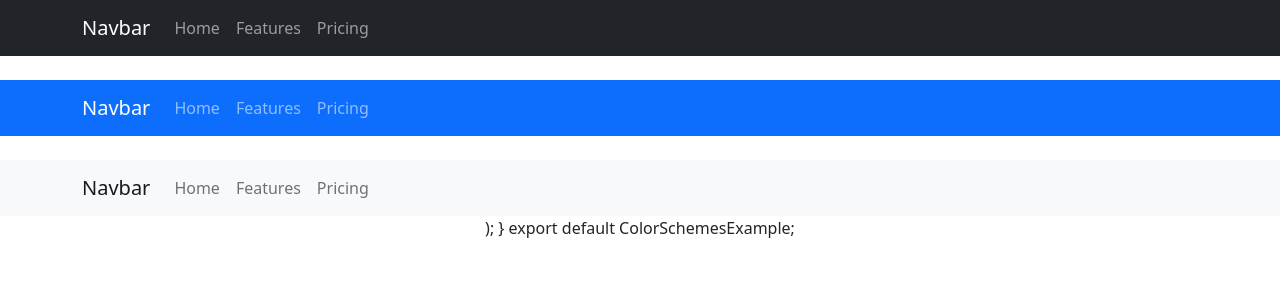
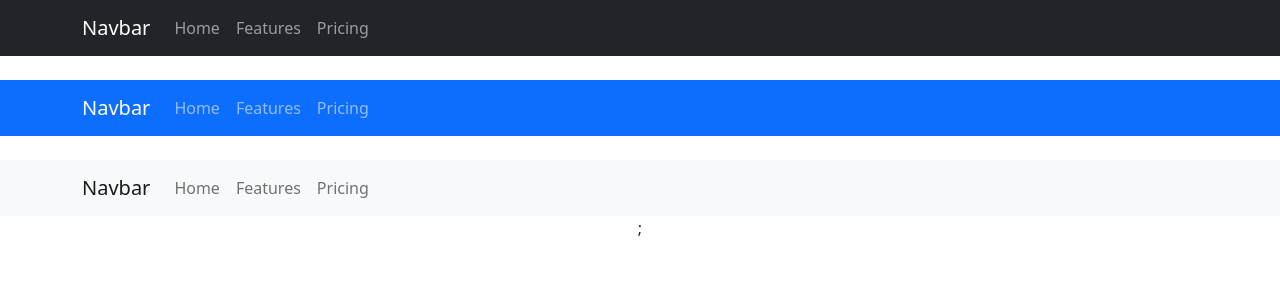
Before and after one commit to katherkp/gameboy-console-og, a React (Create React App) app: page / in a window 1280 px wide. Shown: the top 300 px of the page. Built offline with nearby package versions, Linux system fonts and the light colour scheme.

Commit message:
fixing Bootstrap errors

```diff
--- a/src/App.js
+++ b/src/App.js
@@ -39,10 +39,8 @@ function App() {
         </Container>
       </Navbar>
     </>
-  );
-}
 
-export default ColorSchemesExample;
+;
      </div>
   );
 }
@@ -50,7 +48,4 @@ export default ColorSchemesExample;
 
 
 
-
-
-
 export default App;
```
